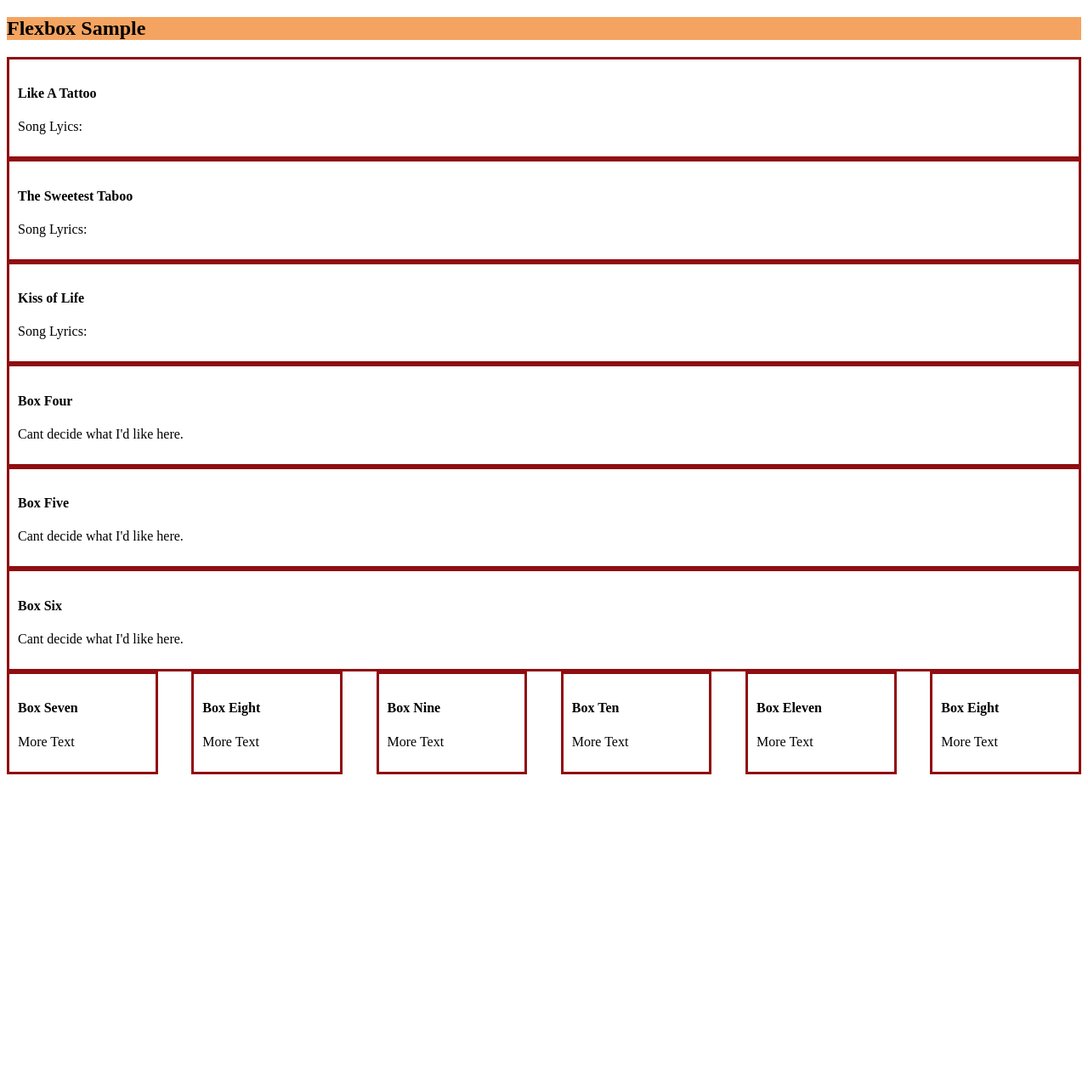
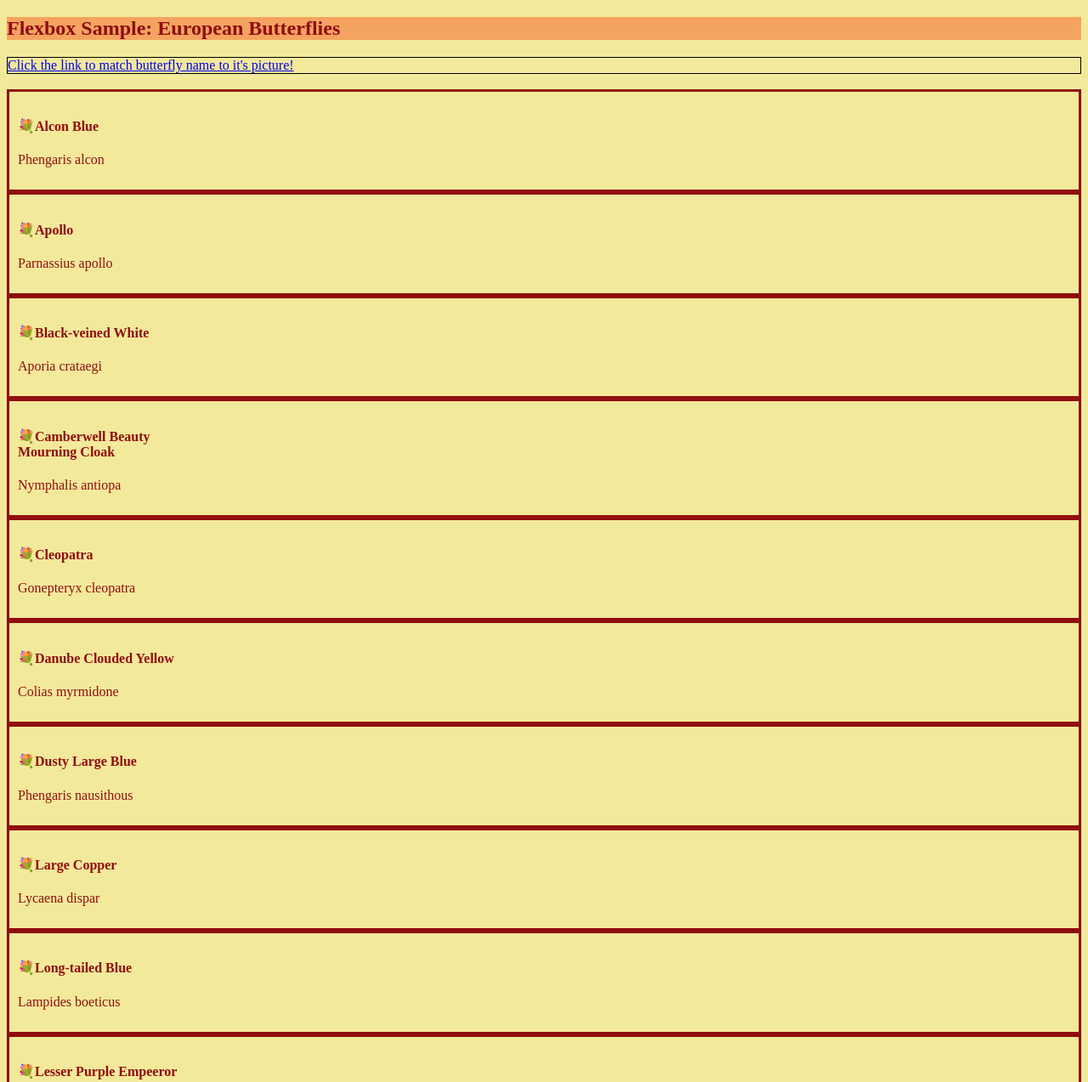
Before and after one commit to itsmeroxannat/CSSFlexbox, a plain HTML site: page index.html in a window 1280 px wide. Shown: the top 1273 px of the page at 85% size. Before the commit the page ends 919 px from the top, so only its background shows below. Drawn offline with Linux system fonts and the light colour scheme.

Commit message:
updated again

```diff
--- a/index.html
+++ b/index.html
@@ -5,34 +5,35 @@
 <title>Untitled Document</title>
 </head>
 
-<style>
-	@media(min-width:468px;){
-	.container-1{
+<style media="screen">
+	*{
+		box-sizing:border-box;}
+
+	.container{
+		width:1020px;
+		margin:0 auto;
+	}
+
+	.flex-container-1{
 		display:flex;
-		/*
-		align-items:flex-start;
-		align-items:flex-end;
-		align-items:center;
-
-		flex-direction:column;
-	*/
+		flex-flow:row wrap;
+		align-items:stretch;
+		background-color:cadetblue;
 		justify-content:space-around;
 	}
 
-	.container-2{
+	.flex-container-2{
 		display:flex;
-		/*
-		justify-content:flex-start;
-		justify-content:flex-end;
-		justify-content:center;
-		*/
+		flex-flow:row wrap;
+		align-items:stretch;
 		justify-content:space-around;
 	}
-	}
 
-	.container-3{
+
+	.flex-container-3{
 		display:flex;
-		flex-wrap:wrap;
+		flex-flow:row wrap;
+		align-items:stretch;
 		justify-content:space-between;
 	}
 
@@ -40,91 +41,123 @@
 	.container-1 div, .container-2 div, .container-3 div{
 		border:3px #900D10 solid;
 		padding:10px;
+		div class=""
 	 }
 
-	.box-1{
-		flex-1;
-		order:1;
 
+	</style>
+
+	<style>
+
+		body{background-color: #F3E99B}
+		h2{color:#900d10;}
+		h4{color:#900d10}
+		p{color:#900d10}
+		.flex-container> div{
+			background-color:cadetblue;
+			margin:10px;
+			padding:0 10px 0 10px;
 		}
-	.box-2{
-		flex-1;
-		order:2;
+
+		header{
+			width:100px;
+			height:30px;
+			text-align:center;
+			padding:20px;
+			background-color:sandybrown;
 		}
-	.box-3{
-		flex-1;
-		order:3;
+
 
 		}
 
-	.container-2-box{
-		flex-basis:27%;
+		nav{
+			width:100px;
+			height:50px;
+			margin:10px 0 10px 0;
+			padding-top:10px;
+			background-color:darkorange
 		}
 
-	.container-3-box{
-		flex-basis:12%
+		@media (max-width:1019px){
+			.container{width:90%;}
+
+			.makeMeStack{width:90%;
 			}
+		}
+
+		footer{
+			width:100px;
+			height:50px;
+			background-color:sandybrown;
+		}
+
 	</style>
 
-	<h2 style="background-color:sandybrown">Flexbox Sample</h2>
+
+	<h2 style="background-color:sandybrown">Flexbox Sample: European Butterflies</h2>
+	<div style="border:1px solid black"><a href="https://butterfly-conservation.org/european-butterflies/a-to-z">Click the link to match butterfly name to it's picture!</a></div><br>
+
 
 	<div class="container-1">
 	<div class="box-1">
-		<h4>Like A Tattoo</h4>
-		<p>Song Lyics:</p>
+		<h4>&#128144Alcon Blue</h4>
+		<p>Phengaris alcon</p>
 		</div>
 
 		<div class="box-2">
-		<h4>The Sweetest Taboo</h4>
-		<p>Song Lyrics:</p>
+		<h4>&#128144Apollo</h4>
+		<p>Parnassius apollo</p>
 		</div>
 
 		<div class="box-3">
-		<h4>Kiss of Life</h4>
-		<p>Song Lyrics:</p>
+		<h4>&#128144Black-veined White</h4>
+		<p>Aporia crataegi</p>
 		</div></div>
 
 	<div class="container-2">
 	<div class="container-2box">
-	<h4>Box Four</h4>
-	<p>Cant decide what I'd like here.</p>
+	<h4>&#128144Camberwell Beauty<br>
+		Mourning Cloak</h4>
+	<p>Nymphalis antiopa</p>
 		</div>
 	<div class="container-2box">
-	<h4>Box Five</h4>
-	<p>Cant decide what I'd like here.</p>
+	<h4>&#128144Cleopatra</h4>
+	<p>Gonepteryx cleopatra</p>
 		</div>
 	<div class="container-2box">
-	<h4>Box Six</h4>
-	<p>Cant decide what I'd like here.</p>
+	<h4>&#128144Danube Clouded Yellow</h4>
+	<p>Colias myrmidone</p>
 		</div></div>
 
 	<div class="container-3">
 	<div class="container-3-box">
-		<h4>Box Seven</h4>
-		<p>More Text</p>
+		<h4>&#128144Dusty Large Blue</h4>
+		<p>Phengaris nausithous</p>
 		</div>
 	<div class="container-3-box">
-		<h4>Box Eight</h4>
-		<p>More Text</p>
+		<h4>&#128144Large Copper</h4>
+		<p>Lycaena dispar</p>
 		</div>
 	<div class="container-3-box">
-		<h4>Box Nine</h4>
-		<p>More Text</p>
+		<h4>&#128144Long-tailed Blue</h4>
+		<p>Lampides boeticus</p>
 		</div>
 	<div class="container-3-box">
-		<h4>Box Ten</h4>
-		<p>More Text</p>
+		<h4>&#128144Lesser Purple Empeeror</h4>
+		<p>Apatura ilia</p>
 		</div>
 	<div class="container-3-box">
-		<h4>Box Eleven</h4>
-		<p>More Text</p>
+		<h4>&#128144Marbled Fritillary</h4>
+		<p>Brenthis daphne</p>
 		</div>
 	<div class="container-3-box">
-		<h4>Box Eight</h4>
-		<p>More Text</p>
+		<h4>&#128144Nettle-tree Butterfly</h4>
+		<p>Libythea celtis</p>
 		</div></div>
 
+
+
 <body>
-
+	<h3 style="background-color:darkorange">Copyrights 2022 Roxanna Torres</h3>
 </body>
 </html>
```
Also changed, not shown: main.css (added, +41 -0 lines). Lines whose indentation alone changed are shown as unchanged.
